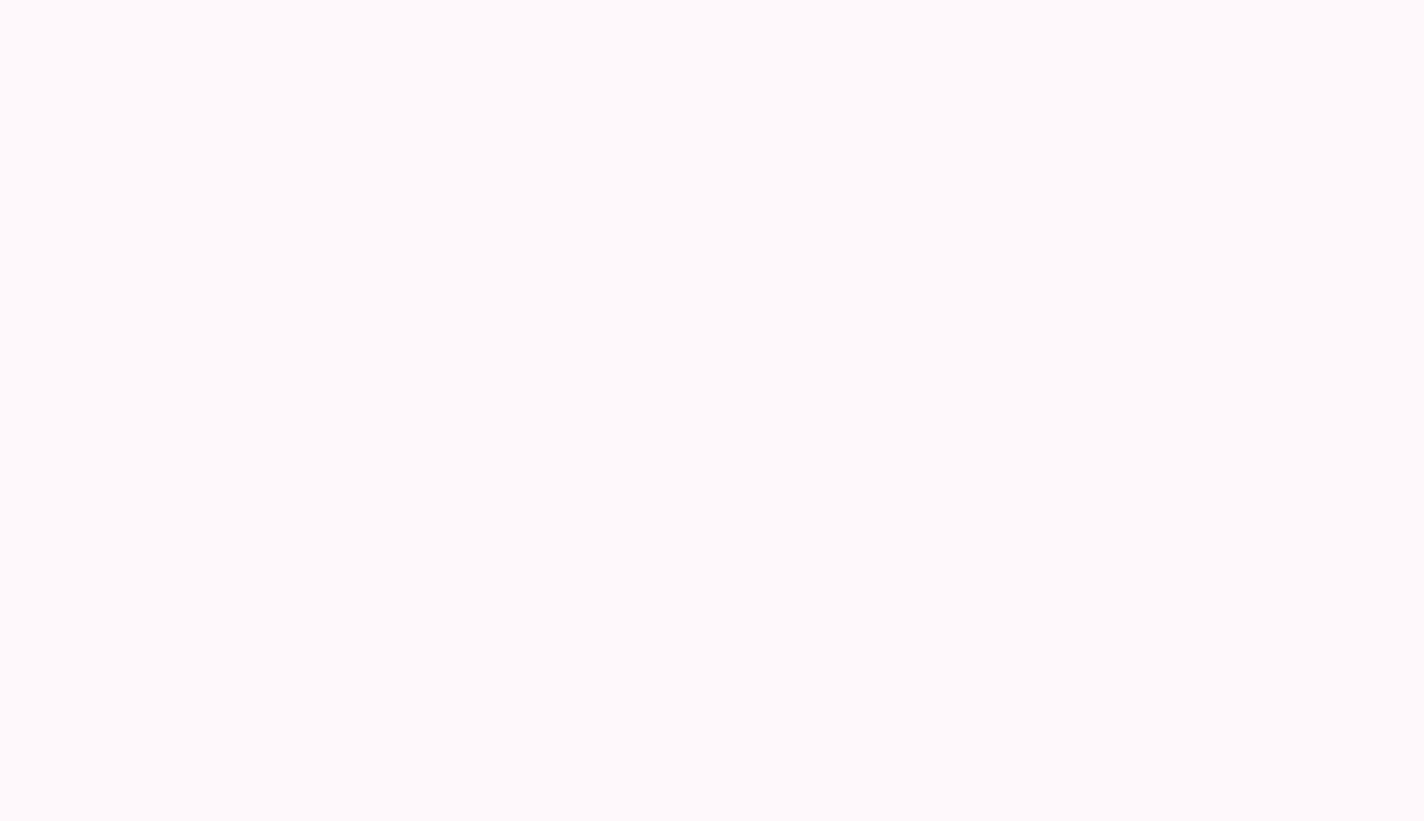
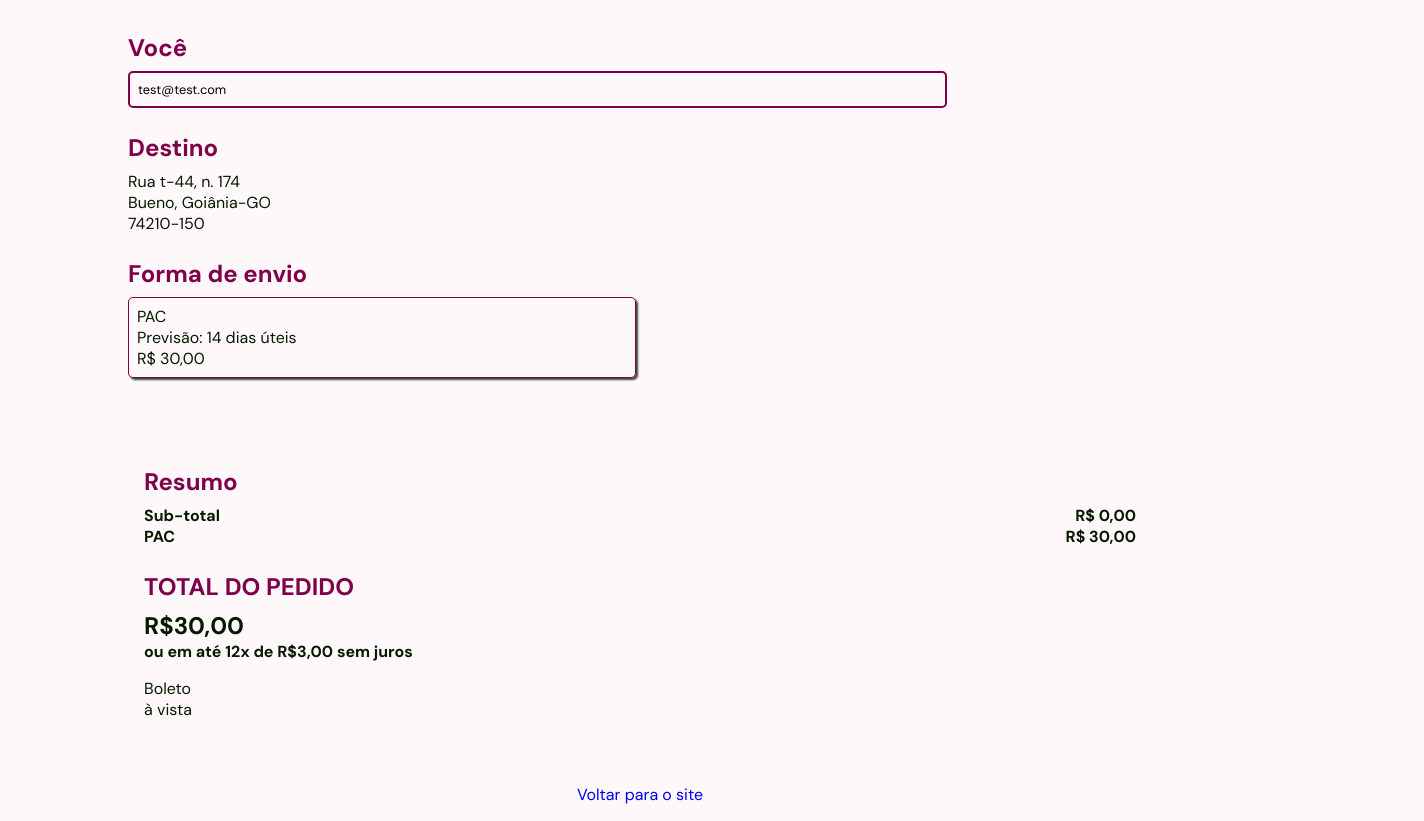
Before and after one commit to nadiellymedeiros/ImaFashion-Front-End, a React (Vite) app: page /pedido in a window 1280 px wide. Shown: the part 280-1101 px from the top of the page, 1424 px wide, since content can reach past the window. Before the commit the page ends 800 px from the top, so only its background shows below. Built offline with nearby package versions, Linux system fonts and the light colour scheme.

Commit message:
modificaçoes na página do pedido

```diff
--- a/src/components/Pedido/Pedido.jsx
+++ b/src/components/Pedido/Pedido.jsx
@@ -1,9 +1,147 @@
 import styles from "./Pedido.module.css";
+import { ProductPedidoCard } from "./ProductPedidoCard";
+import { CartContext } from "../../context/CartContext/cartContext";
+import { useContext } from "react";
+import axios from "axios";
+import { useLocation, useNavigate } from "react-router-dom";
 
 export function Pedido() {
+  const {
+    estoque,
+    cart,
+    handleAddItemToCart,
+    totalPrice,
+    onIncrease,
+    onDecrease,
+    onRemove,
+    limparCarrinho,
+  } = useContext(CartContext);
+  const navigate = useNavigate();
+
   return (
-    <div className={styles.h1}>
-      <h1>PEDIDO 1001</h1>
-    </div>
+    <section>
+      <main className={styles.main}>
+        <section className={styles.order}>
+          <h2>Pedido 1001</h2>
+          <div className={styles.cards}>
+            {cart?.map((product, i) => {
+              return (
+                <div key={i}>
+                  <ProductPedidoCard
+                    index={i}
+                    id={product.id}
+                    image={product.img}
+                    name={product.name}
+                    price={product.price}
+                    qty={product.qty}
+                    size={product.size}
+                  />
+                </div>
+              );
+            })}
+          </div>
+        </section>
+
+        <section className={styles.infos}>
+          <div className={styles.you}>
+            <h2>Você</h2>
+            <div className={styles.email}>
+              <input
+                type="text"
+                value="test@test.com"
+                contentEditable={false}
+              />
+            </div>
+          </div>
+
+          <div className={styles.destino}>
+            <h2>Destino</h2>
+            <div className={styles.endereco}>
+              <p>Rua t-44, n. 174</p>
+              <p>Bueno, Goiânia-GO</p>
+              <p>74210-150</p>
+            </div>
+          </div>
+
+          <div className={styles.delivey}>
+            <h2>Forma de envio</h2>
+            <div className={styles.types}>
+              <form className={styles.type}>
+                <label>
+                  <span>
+                    <p>PAC</p>
+                    <p>Previsão: 14 dias úteis</p>
+                  </span>
+                  <p>R$ 30,00</p>
+                </label>
+              </form>
+            </div>
+          </div>
+        </section>
+
+        <section className={styles.resumeBox}>
+          <div className={styles.resume}>
+            <h2>Resumo</h2>
+
+            <div className={styles.subtotal}>
+              <span>
+                <p>Sub-total</p>
+                <p>R$ {totalPrice},00</p>
+              </span>
+              <span>
+                <p>PAC</p>
+                <p>R$ 30,00</p>
+              </span>
+            </div>
+
+            <div className={styles.total}>
+              <h2>TOTAL DO PEDIDO</h2>
+              <span>
+                <h3>R${totalPrice + 30},00</h3>
+                <p>
+                  ou em até 12x de R${Math.round((totalPrice + 30) / 12)},00 sem
+                  juros
+                </p>
+              </span>
+            </div>
+          </div>
+
+          <div className={styles.payment}>
+            <label>
+              <span>
+                <p>Boleto</p>
+              </span>
+
+              <p>à vista</p>
+            </label>
+          </div>
+        </section>
+      </main>
+
+      <footer className={styles.footer}>
+        <a href="/">Voltar para o site</a>
+      </footer>
+    </section>
   );
 }
+
+// <button
+// className={styles.endShopping}
+// onClick={() => {
+//   axios
+//     .post("http://localhost:8180/comprar", {
+//       email: "test@test.com",
+//       endereco: "Rua t-44, n. 174 Bueno, Goiânia-GO 74210-150",
+//       frete: "PAC",
+//       freteValue: 30,
+//       tipoPagamento: "Boleto",
+//     })
+//     .then((response) => {
+//       limparCarrinho();
+//       navigate("/pedido-sucesso");
+//     })
+//     .catch((err) => console.log("deu ruim"));
+// }}
+// >
+// Finalizar compra
+// </button>
--- a/src/components/Pedido/Pedido.module.css
+++ b/src/components/Pedido/Pedido.module.css
@@ -1,4 +1,4 @@
-.tittle h1 {
+.tittle h2 {
   padding: 100px;
   background-color: var(--brand-beige);
   color: var(--pink-700);
@@ -6,3 +6,226 @@
   text-transform: uppercase;
   font-size: 1.5rem;
 }
+
+.footer {
+  text-align: center;
+}
+
+/* NAV */
+
+.navigation {
+  display: flex;
+  align-items: center;
+
+  height: 4rem;
+  width: 100vw;
+
+  background-color: var(--pink-700);
+
+  margin-bottom: 2rem;
+}
+
+.navigation img {
+  width: 12rem;
+}
+
+/* MAIN */
+
+.main {
+  width: 100vw;
+  display: flex;
+  flex-direction: column;
+  align-items: center;
+  gap: 3rem;
+}
+
+/* MAIN-CENTER */
+
+.main .order {
+  width: 90vw;
+  display: flex;
+  flex-direction: column;
+  gap: 1rem;
+  padding-top: 10rem;
+}
+
+.main .cards {
+  display: flex;
+  flex-direction: column;
+}
+
+.cards:last-child {
+  border-bottom: 1px solid var(--gray-500);
+}
+
+/* MAIN-LEFT */
+
+.main .infos {
+  width: 80vw;
+}
+
+.main .infos .email {
+  border: 2px solid var(--pink-700);
+  border-radius: 5px;
+  padding: 0.5rem;
+  display: flex;
+  justify-content: space-between;
+  align-items: center;
+  width: 80%;
+}
+
+.main .infos .you input {
+  background-color: transparent;
+  border: none;
+  flex: 1;
+  font-size: 0.8rem;
+}
+
+.main .infos .you form input:focus {
+  border: none;
+  box-shadow: 0 0 0 0;
+  outline: 0;
+}
+
+.main .infos .destino {
+  display: flex;
+  flex-direction: column;
+  justify-content: flex-start;
+
+  gap: 0;
+  font-size: 1rem;
+}
+
+.main .infos .destino p {
+  font-size: 1rem;
+  gap: 0;
+  margin: 0;
+}
+
+.main .infos .types {
+  display: grid;
+  grid-template-columns: 1fr 1fr;
+  grid-template-areas: "col-a col-b";
+  gap: 0.5rem;
+}
+
+.main .infos .type {
+  display: flex;
+  border: 1px solid var(--pink-700);
+  justify-content: flex-start;
+  align-items: flex-start;
+  gap: 0.5rem;
+  padding: 0.5rem;
+  border-radius: 5px;
+  box-shadow: 2px 2px 2px var(--gray-500);
+}
+
+.checkbox {
+  margin-top: 0.6rem;
+}
+
+.main .infos .type label {
+  display: flex;
+  flex-direction: column;
+  justify-content: flex-start;
+  align-items: flex-start;
+}
+
+.main .infos .type label p {
+  margin: 0;
+
+  font-size: 1rem;
+}
+
+.main h2 {
+  font-size: 1.5rem;
+  color: var(--pink-700);
+  font-weight: bold;
+  margin-top: 1.5rem;
+  margin-bottom: 0.5rem;
+  text-align: left;
+}
+
+/* MAIN-RIGHT */
+
+.main .resumeBox {
+  width: 80vw;
+  padding: 1rem;
+}
+
+.resumeBox p {
+  font-size: 1rem;
+  margin: 0;
+}
+
+.main .resume span {
+  display: flex;
+  flex-direction: row;
+  font-weight: bold;
+  justify-content: space-between;
+}
+
+.main .total span {
+  width: 80vw;
+  display: flex;
+  flex-direction: column;
+}
+
+.main .total span h3 {
+  font-size: 1.5rem;
+}
+
+.main .payment {
+  width: 100vw;
+  padding-top: 1rem;
+  display: flex;
+
+  flex-direction: column;
+  gap: 0.5rem;
+}
+
+.main .payment .type {
+  width: 90vw;
+  gap: 0.5rem;
+  display: flex;
+  justify-content: flex-start;
+  align-items: center;
+}
+
+.main .payment .type label {
+  width: 80%;
+  display: flex;
+  align-items: center;
+  justify-content: space-between;
+}
+
+/* FOOTER */
+.footer {
+  display: flex;
+  align-items: center;
+  gap: 6rem;
+  justify-content: center;
+  padding: 1rem;
+  margin-top: 2rem;
+}
+
+.footer a {
+  font-size: 1rem;
+}
+
+.footer .endShopping {
+  text-decoration: none;
+  color: white;
+  padding: 0.5rem;
+  background-color: var(--pink-700);
+  border-radius: 5px;
+  opacity: 0.8;
+}
+
+.footer .endShopping:hover {
+  opacity: 1;
+  cursor: pointer;
+  color: var(--pink-700);
+  background-color: var(--pink-600);
+  color: white;
+}
--- /dev/null
+++ b/src/components/Pedido/ProductPedidoCard.jsx
@@ -0,0 +1,32 @@
+import styles from "./productPedidoCard.module.css";
+import { XCircle } from "phosphor-react";
+import axios from "axios";
+
+export function ProductPedidoCard({
+  id,
+  index,
+  image,
+  name,
+  price,
+  qty,
+  size,
+  onRemove,
+}) {
+  return (
+    <span className={styles.card}>
+      <div className={styles.photo}>
+        <img className={styles.productImage} src={image} alt="conjunto" />
+      </div>
+
+      <div className={styles.text}>
+        <p>
+          <strong>{name}</strong>
+        </p>
+        <p>Tamanho: {size}</p>
+        <p>Preço: R$ {price},00</p>
+        <p>Quantidade: {qty}</p>
+        <p>Total: R$ {price * qty},00</p>
+      </div>
+    </span>
+  );
+}
--- /dev/null
+++ b/src/components/Pedido/ProductPedidoCard.module.css
@@ -0,0 +1,46 @@
+.card {
+  display: flex;
+  flex-direction: row;
+  justify-content: flex-start;
+  align-items: center;
+  border-top: 1px solid var(--gray-500);
+  gap: 2rem;
+  padding: 0.5rem;
+}
+
+.photo {
+  display: flex;
+  align-items: center;
+  gap: 0.5rem;
+}
+
+.productImage {
+  width: 5rem;
+}
+
+.card img {
+  width: 6rem;
+}
+
+.photo i {
+  cursor: pointer;
+  font-size: 2rem;
+  color: black;
+}
+
+.photo i:hover {
+  color: red;
+}
+
+.card .text {
+  display: flex;
+  flex-direction: column;
+  justify-content: flex-start;
+}
+
+.card .text p {
+  gap: 0;
+  padding: 0;
+  margin: 0;
+  font-size: 0.8rem;
+}
```
